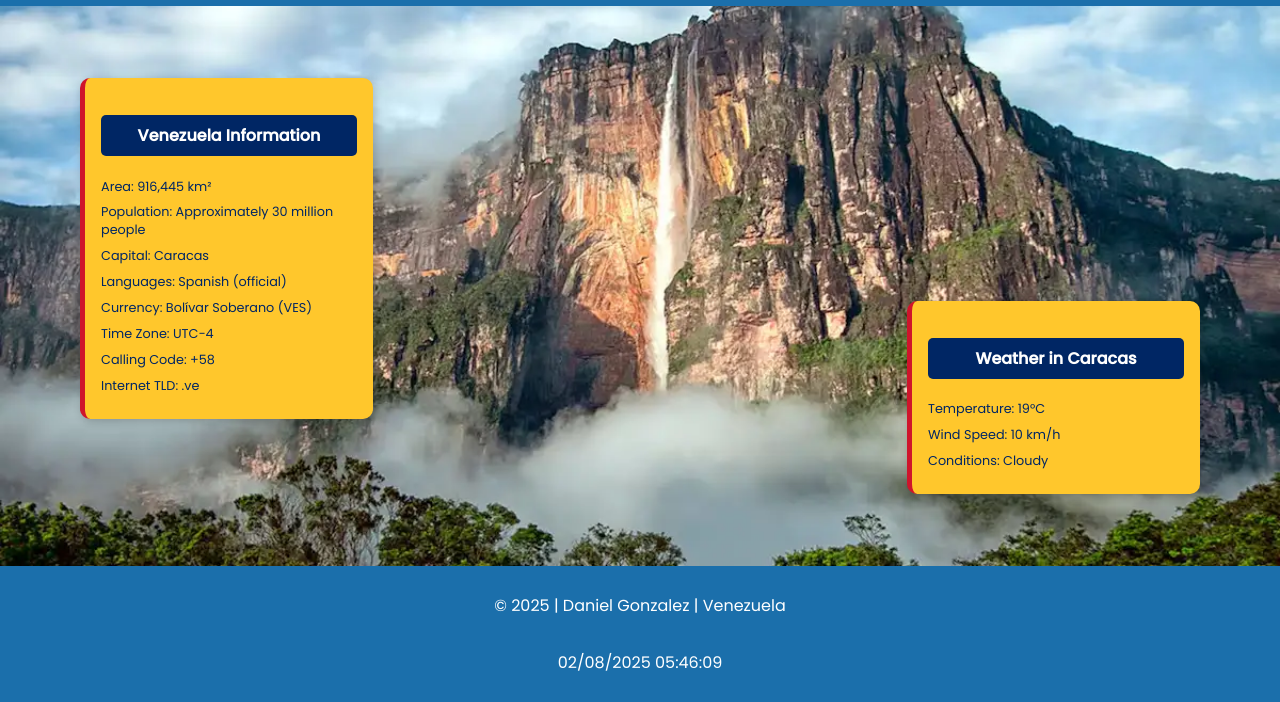
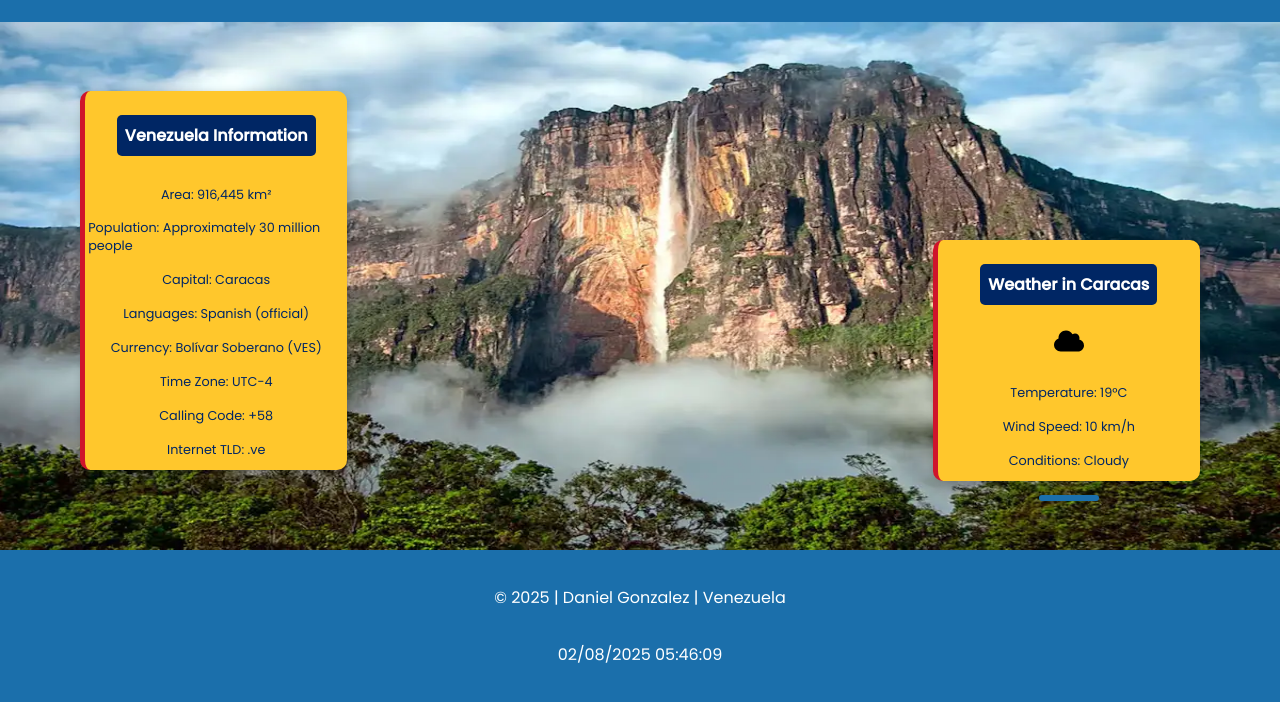
Before and after one commit to dago-developer/wdd131, a plain HTML site: page place.html in a window 1280 px wide. Shown: the part 98-800 px from the top of the page. Drawn offline with Linux system fonts and the light colour scheme.

Commit message:
changeeees

```diff
--- a/place.html
+++ b/place.html
@@ -16,7 +16,7 @@
 </head>
 <body>
     <header>
-        <h6>VENEZUELA</h6>
+        <h1>VENEZUELA</h1>
     </header>
     <main>
         <img src="images/venezuela.webp"
@@ -37,6 +37,7 @@
 
         <section class="card-2">
             <h4>Weather in Caracas</h4>
+            <img src="images/cloud-solid.svg" alt="svg">
             <p>Temperature: 19°C</p>
             <p>Wind Speed: 10 km/h</p>
             <p>Conditions: Cloudy</p>
--- a/styles/place-large.css
+++ b/styles/place-large.css
@@ -1,3 +1,11 @@
+:root {
+    --primary-color: #1b6fab;
+    --secondary-color: #FFC72C;
+    --accent-color: #CF142B;
+    --card-bg-color: #FFC72C;
+    --card-text-color: #002664;
+    --footer-bg-color: #1b6fab;
+}
 
 @media (min-width: 1024px) {
     body {
@@ -9,11 +17,11 @@
     }
 
     header, footer {
-        height: 13vh;
+        height: 15vh;
         display: flex;
         align-items: center;
         justify-content: center;
-        background-color: #1b6fab;
+        background-color: var(--footer-bg-color);
         color: white;
     }
 
@@ -24,33 +32,28 @@
         display: flex;
         justify-content: center;
         align-items: center;
-        position: relative;
         overflow: hidden;
     }
-
 
     img {
         width: 100%;
         height: 100%;
-        object-fit: cover;
-        position: absolute;
         top: 0;
         left: 0;
         z-index: 0;
     }
 
-
     .card-1, .card-2 {
-        background-color: #FFC72C;
-        color: #002664;
-        border-left: 5px solid #CF142B;
+        background-color: var(--card-bg-color);
+        color: var(--card-text-color);
+        border-left: 5px solid var(--accent-color);
         border-radius: 10px;
-        padding: 1rem;
+        padding: 0.2rem;
         width: 20%;
         max-width: 300px;
-        text-align: left;
+        text-align: left!important;
         box-shadow: 2px 2px 10px rgba(0, 0, 0, 0.2);
-        position: absolute;
+        position: absolute!important;
         z-index: 2;
     }
 
@@ -62,21 +65,44 @@
     .card-2 {
         bottom: 10%;
         right: 5%;
+        display: flex;
+        flex-direction: column;
     }
 
     .card-1 h4, .card-2 h4 {
-        background-color: #002664;
+        background-color: var(--card-text-color);
         color: white;
         padding: 0.5rem;
         border-radius: 5px;
         text-align: center;
     }
 
-
     .card-1 p, .card-2 p {
-        font-size: 0.8rem !important;
+        font-size: 0.8rem!important;
         margin: 0.5rem 0;
         line-height: 1.4;
+    }
+
+    .card-2 img {
+        width: 30px;
+        height: 30px;
+    }
+
+    .card-2 img:hover {
+        transform: rotate(360deg);
+        filter: brightness(1.2);
+    }
+
+    .card-2::after {
+        content: "";
+        position: absolute;
+        bottom: -20px;
+        left: 50%;
+        transform: translateX(-50%);
+        width: 60px;
+        height: 6px;
+        background-color: var(--primary-color);
+        border-radius: 10px;
     }
 
     footer {
--- a/styles/place.css
+++ b/styles/place.css
@@ -31,14 +31,24 @@ main > img {
 }
 
 .card-1, .card-2 {
+    display: flex;
+    flex-direction: column;
+    align-items: center;
     background-color: #FFC72C;
     color: #002664;
     border-left: 5px solid #CF142B;
     border-radius: 10px;
-    padding: 1rem;
+    padding: 0.2rem;
     margin: 1rem;
     text-align: left;
     box-shadow: 2px 2px 10px rgba(0, 0, 0, 0.2);
+}
+
+.card-2 img {
+    width: 30px;
+    height: 30px;
+    margin-bottom: 20px;
+    transition: transform 0.3s ease, filter 0.3s ease;
 }
 
 .card-1 h2, .card-2 h2 {
@@ -54,6 +64,7 @@ main > img {
     margin: 0.5rem 0;
 }
 
+
 footer {
     background-color: #1b6fab;;
     color: white;
```
Also changed, not shown: images/venezuela.webp.
